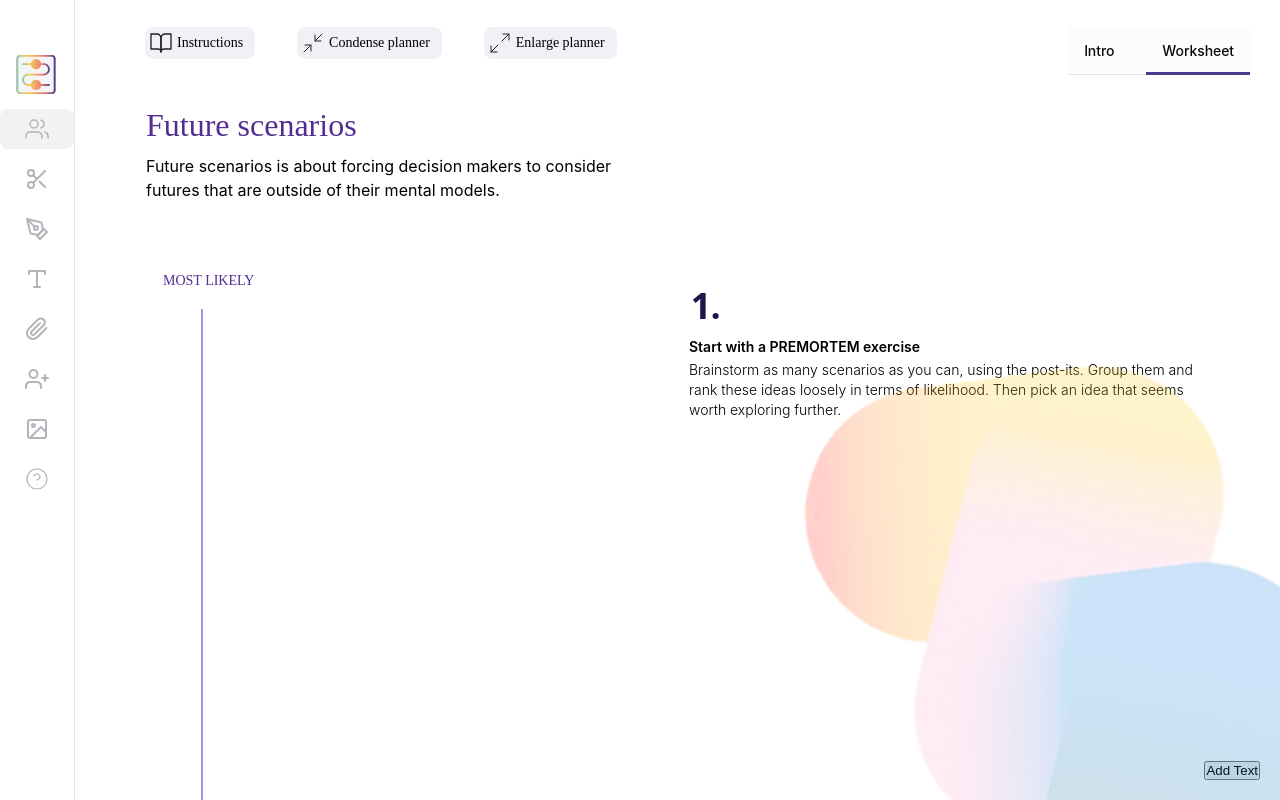
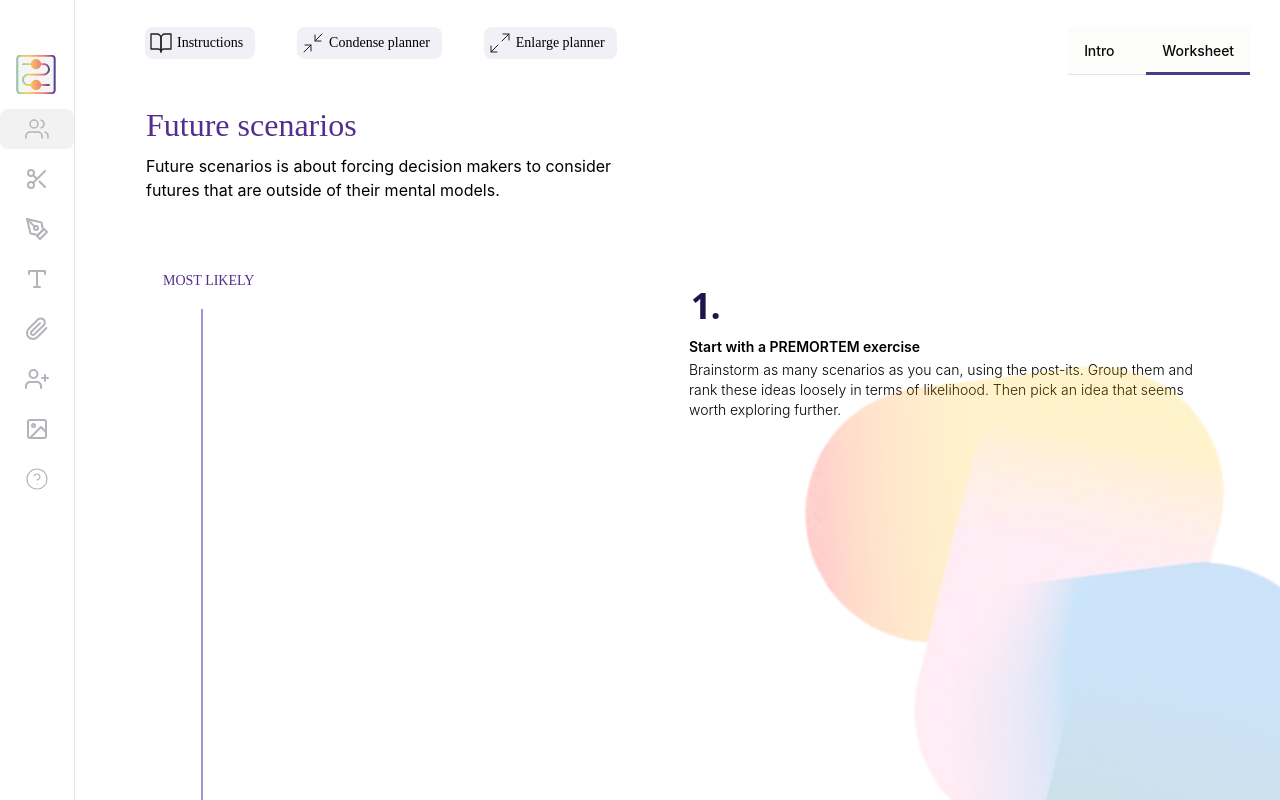
Before and after one commit to AlexanderJarvheden/DD1367-Software-Engineering-in-Project-Form, a React (Create React App) app in the folder client/: page /futurescenarios in a window 1280 px wide. Shown: the top 800 px of the page. Built offline with nearby package versions, Linux system fonts and the light colour scheme.

Commit message:
Change browser logo

```diff
--- a/client/public/index.html
+++ b/client/public/index.html
@@ -2,7 +2,7 @@
 <html lang="en">
   <head>
     <meta charset="utf-8" />
-    <link rel="icon" href="%PUBLIC_URL%/favicon.ico" />
+    <link rel="icon" href="%PUBLIC_URL%/loopbox.svg" />
     <meta name="viewport" content="width=device-width, initial-scale=1" />
     <meta name="theme-color" content="#000000" />
     <meta
--- a/client/src/Components/PlannerSidemenu.js
+++ b/client/src/Components/PlannerSidemenu.js
@@ -149,9 +149,6 @@
             </Stage>
             {renderInputField()}
             {/* </div> */}
-            <button onClick={handleAddTextClick} style={{ position: 'fixed', bottom: '20px', right: '20px' }}>
-                Add Text
-            </button>
         </div>
     );
 }
```
